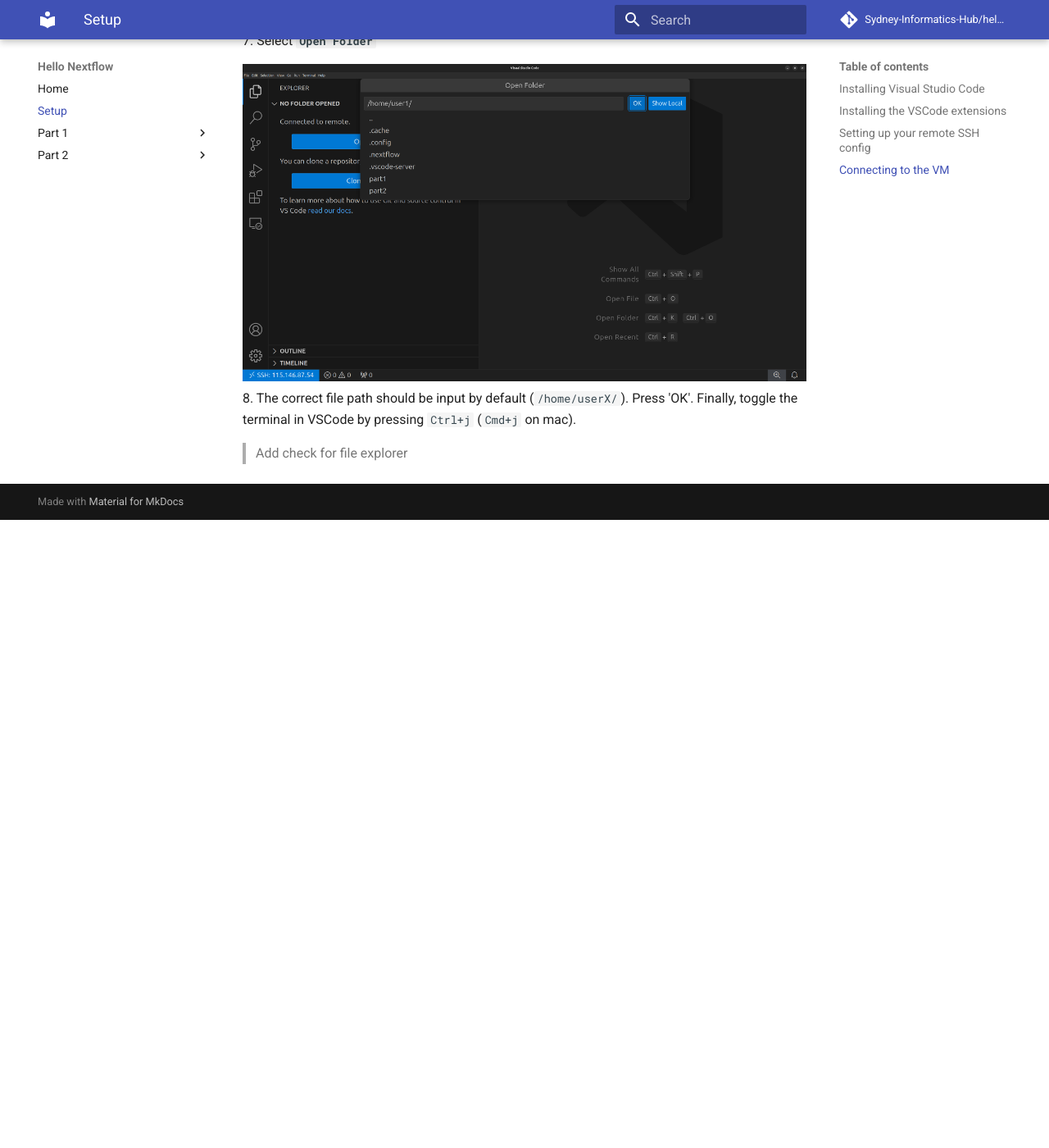
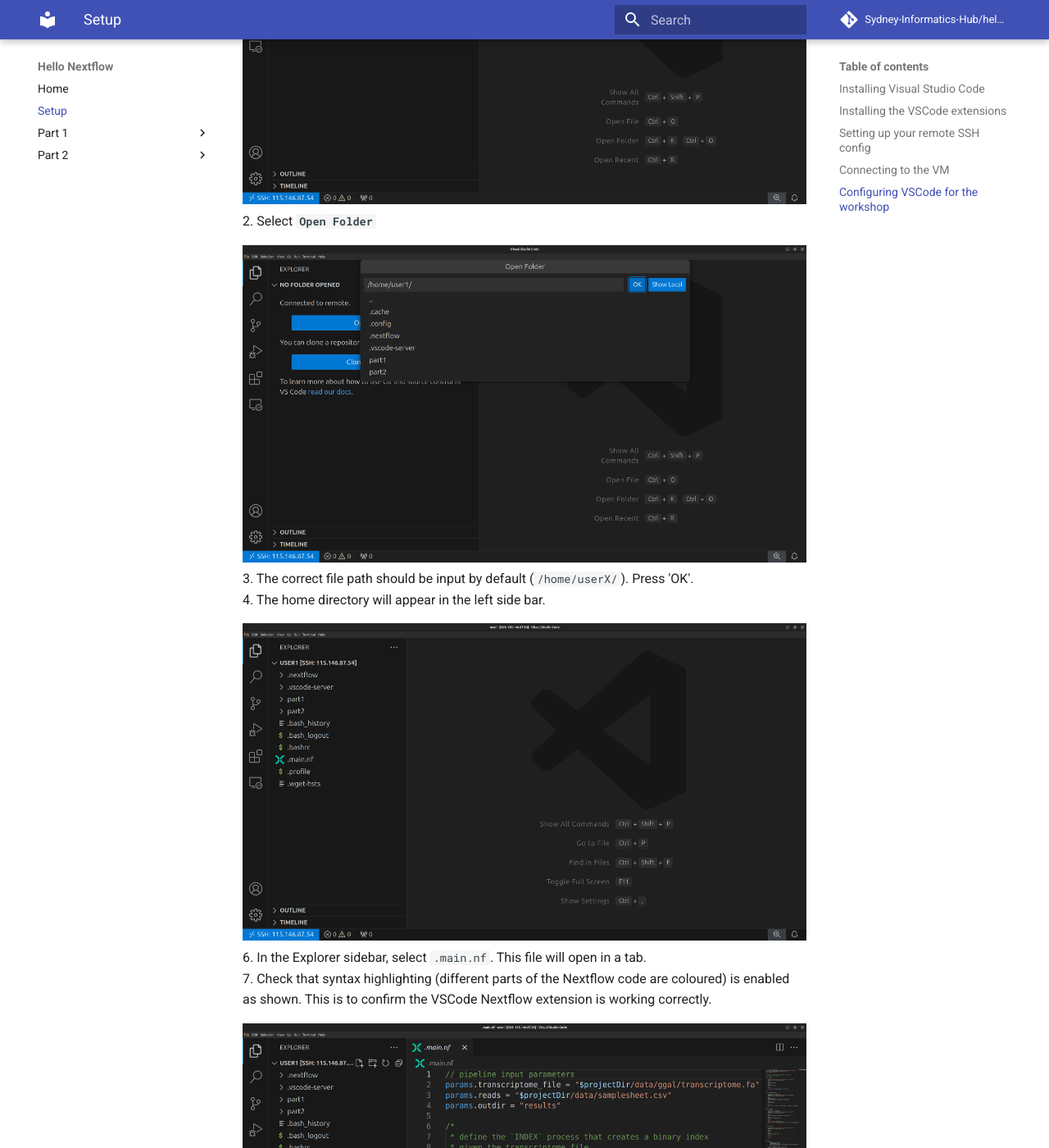
Before and after one commit to Sydney-Informatics-Hub/hello-nextflow, an MkDocs documentation site: the page built from docs/setup.md, in a window 1280 px wide and 1400 px high, scrolled down 6506 px. Shown: the whole window at 82% size. Built offline with MkDocs 1.6.1 and Material for MkDocs 9.7.7, drawn with Linux system fonts in a browser that asks for light colours; comment, search, counter and statistics services are not loaded; before the commit the page ends 7140 px from its top, so only the background shows below that; some of the changed text lies outside the part shown.

Commit message:
Setup docs: add connection and VSCode config howto

```diff
--- a/docs/setup.md
+++ b/docs/setup.md
@@ -15,6 +15,10 @@ Before the workshop, you must have the following:
 1. VSCode installed.
 2. The necessary VSCode extensions installed.
 3. Be able to connect to your VM.
+
+!!! info
+
+    If you require assistance with the setup, please message the Slack channel!
 
 ## Installing Visual Studio Code
 
@@ -80,18 +84,41 @@ appear in a different position in the list.
 allocated password and hit 'Enter'.
 
 ![](img/vm_1.png)
-5. Once the blue square in the bottom-left of the VSCode window shows
+5. In the pop-up, Select **"Yes, I trust the authors"**
+6. Once the blue square in the bottom-left of the VSCode window shows
  `SSH: XXX.XXX.XX.XX` - you have successfully connected to your instance!
 
 ![](img/vm_2.png)
-6. Select the File Explorer on the left sidebar (icon with two pages) or press
+
+## Configuring VSCode for the workshop
+
+1. Select the File Explorer on the left sidebar (icon with two pages) or press
 `Ctrl+Shift+E` (Mac: `Cmd+Shift+E`).
 
 ![](img/vm_3.png)
-7. Select **`Open Folder`**
+2. Select **`Open Folder`**
 
 ![](img/vm_4.png)
-8. The correct file path should be input by default (`/home/userX/`). Press 'OK'.
-Finally, toggle the terminal in VSCode by pressing `Ctrl+j` (`Cmd+j` on mac).
+3. The correct file path should be input by default (`/home/userX/`). Press 'OK'.
+4. The home directory will appear in the left side bar.
 
-> Add check for file explorer
+![](img/vm_5.png)
+6. In the Explorer sidebar, select `.main.nf`. This file will open in a tab.
+7. Check that syntax highlighting (different parts of the Nextflow code are
+coloured) is enabled as shown. This is to confirm the
+VSCode Nextflow extension is working correctly.
+
+![](img/vm_6.png)
+!!! warning
+
+    The `.main.nf` file is for testing purposes only. We will not touch this
+    file in the workshop.
+
+<p>8. Toggle the terminal in VSCode by pressing `Ctrl+j` (`Cmd+j` on mac).</p>
+
+
+![](img/vm_7.png)
+
+!!! success
+
+    You have now configured VSCode for the workshop!
```
Also changed, not shown: docs/img/vm_5.png (added), docs/img/vm_6.png (added), docs/img/vm_7.png (added).
